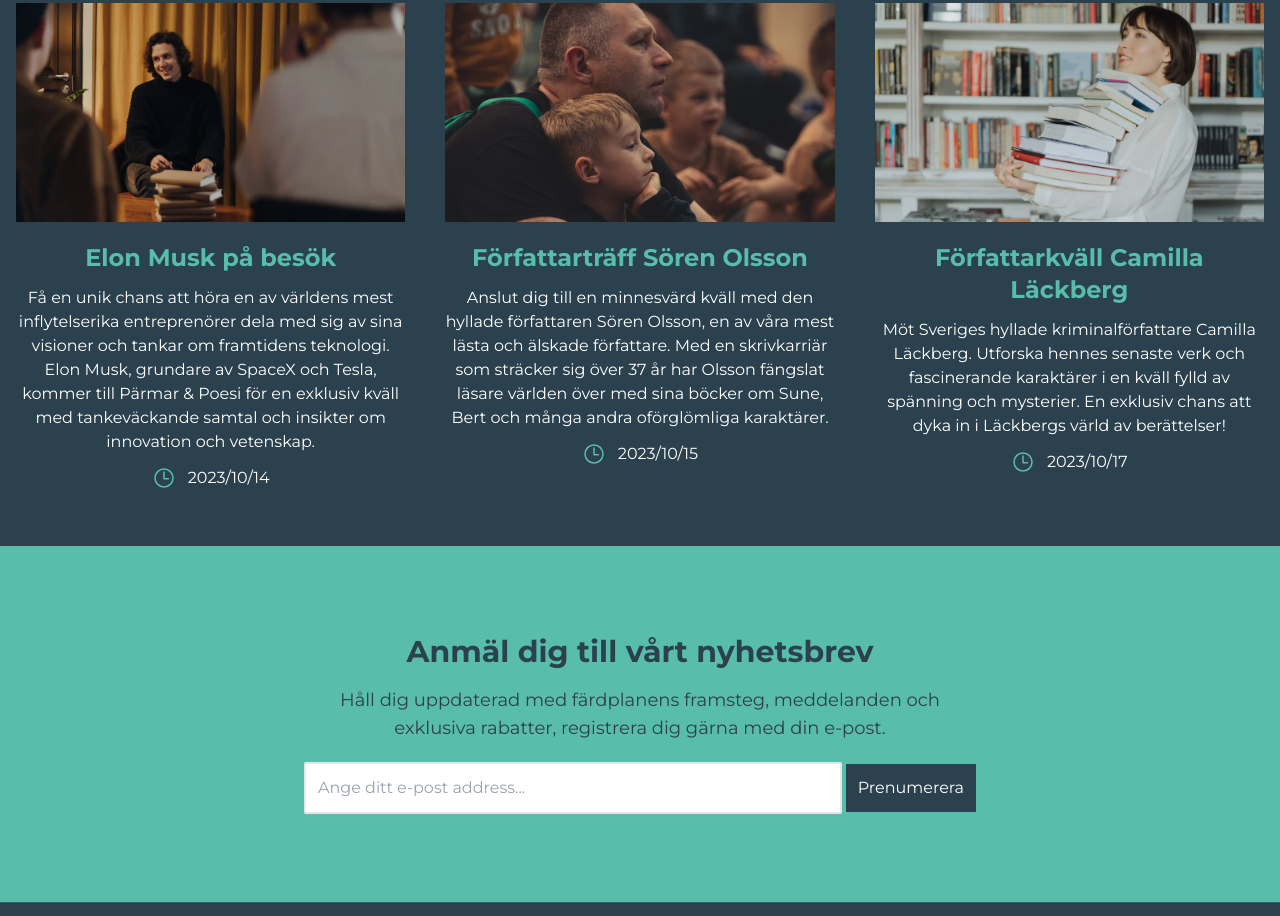
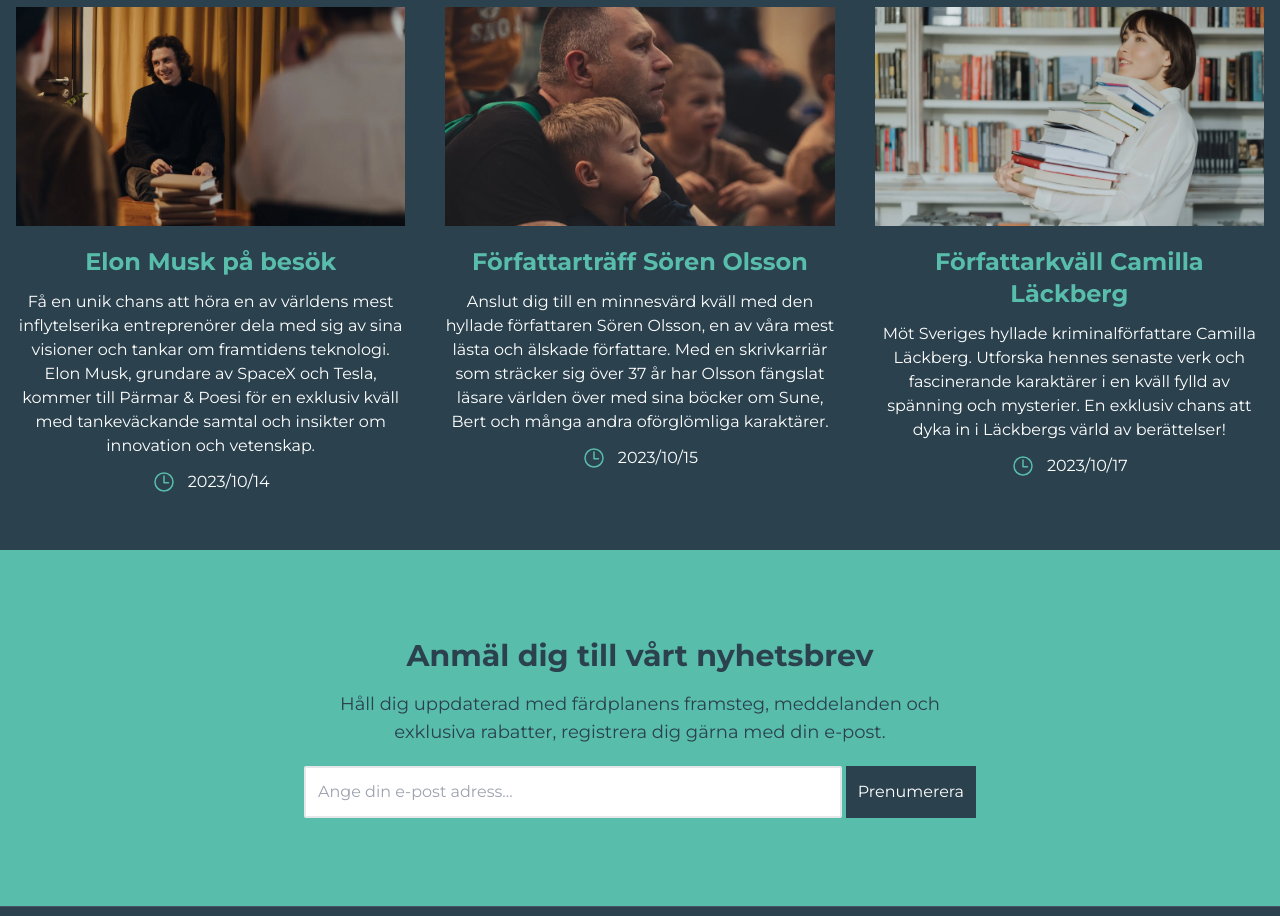
Before and after one commit to BomanStatic/HTML-CSS-Grupprojekt_9, a plain HTML site: page dist/index.html in a window 1280 px wide. Shown: the part 1843-2759 px from the top of the page. Drawn offline with nearby package versions, Linux system fonts and the light colour scheme.

Commit message:
Small changes

```diff
--- a/dist/index.html
+++ b/dist/index.html
@@ -110,9 +110,8 @@
             <!-- ------------ HERO END ------------ -->
 
             <!-- ------------ SECTION: NYHETER ------------ -->
-            <!-- NEW ARRIVALS -->
             <section id="nyheter" class="swiper py-10 scroll-mt-20">
-                <h2 class="m-8 text-2xl font-semibold text-center text-teal-500">NEW ARRIVALS</h2>
+                <h2 class="m-8 text-3xl font-semibold text-center text-teal-500">Nyheter</h2>
                 <div class="swiper-wrapper">
                     <!-- BOOK 1 -->
                     <div class="swiper-slide h-auto flex justify-center items-center">
@@ -341,17 +340,17 @@
             <!-- -------------SECTION: Nyhetsbrev-------------------- -->
 
             <section class="py-14 bg-primary">
-                <div class="p-8 mx-auto max-w-7xl flex flex-col items-center">
+                <div class="text-center mx-auto max-w-7xl flex flex-col items-center lg:p-8 py-8 px-4">
                     <h3 class="text-secondary text-3xl mb-4 font-bold">Anmäl dig till vårt nyhetsbrev</h3>
                     <div class="text-secondary max-w-2xl">
-                        <p class="text-lg text-center">
+                        <p class="text-lg">
                             Håll dig uppdaterad med färdplanens framsteg, meddelanden och exklusiva rabatter, registrera dig gärna med din
                             e-post.
                         </p>
-                        <form class="w-full flex items-center mt-5 gap-1 flex-col sm:flex-row">
+                        <form class="w-full flex mt-5 gap-1 flex-col sm:flex-row">
                             <input
                                 type="email"
-                                placeholder="Ange ditt e-post address..."
+                                placeholder="Ange din e-post adress..."
                                 pattern="[a-z0-9._%+-]+@[a-z0-9.-]+\.[a-z]{2,}$"
                                 class="flex-1 p-3 outline-none rounded-sm invalid:border-red-500 border-2"
                             />
--- a/src/input.css
+++ b/src/input.css
@@ -1,7 +1,6 @@
 @tailwind base;
 @tailwind components;
 @tailwind utilities;
-
 .nav-links .nav-link {
   transition: all 0.5s;
 }
```
Also changed, not shown: dist/output.css, 1 other file. Lines whose indentation alone changed are shown as unchanged.
